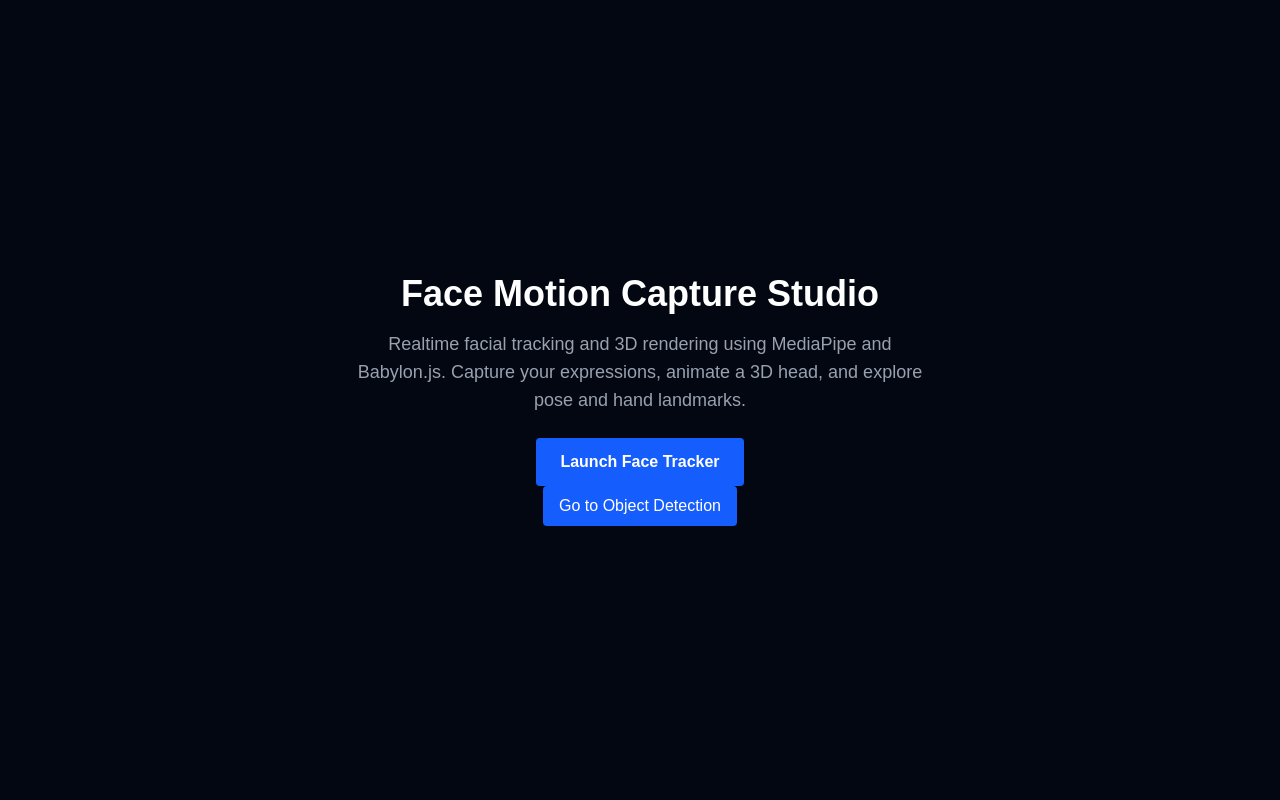
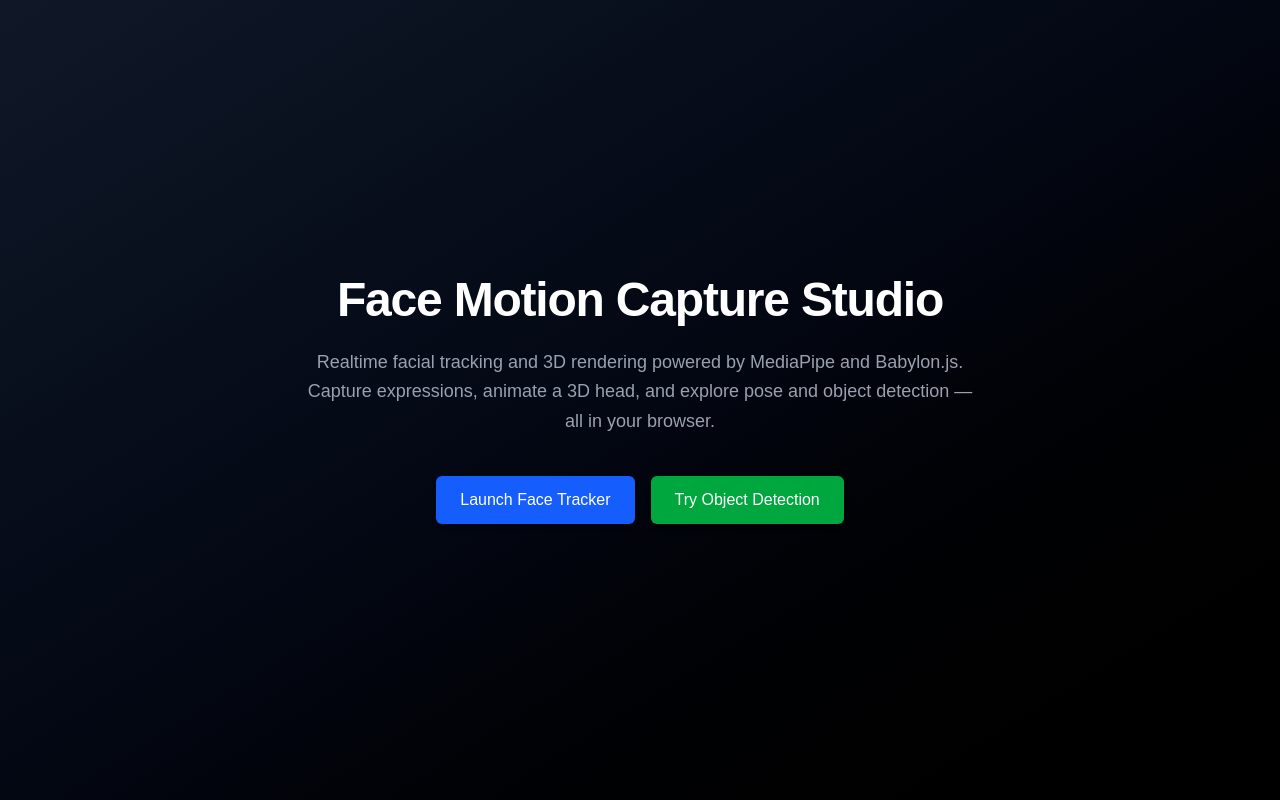
Before and after one commit to maiChuong/cmpro-gaomotion, a Next.js app: page / in a window 1280 px wide. Built offline with nearby package versions, Linux system fonts and the light colour scheme.

Commit message:
Update UI

```diff
--- a/app/page.tsx
+++ b/app/page.tsx
@@ -4,22 +4,30 @@
 
 export default function HomePage() {
   return (
-    <main className="flex min-h-screen flex-col items-center justify-center bg-gray-950 text-white">
-      <h1 className="text-4xl font-bold mb-4">Face Motion Capture Studio</h1>
-      <p className="text-lg mb-6 text-gray-400 max-w-xl text-center">
-        Realtime facial tracking and 3D rendering using MediaPipe and Babylon.js. Capture your expressions, animate a 3D head, and explore pose and hand landmarks.
+    <main className="min-h-screen bg-gradient-to-br from-gray-900 via-gray-950 to-black text-white flex items-center justify-center px-6">
+      <div className="max-w-2xl text-center">
+        <h1 className="text-5xl font-extrabold mb-6 tracking-tight">
+          Face Motion Capture Studio
+        </h1>
+        <p className="text-lg text-gray-400 mb-10 leading-relaxed">
+          Realtime facial tracking and 3D rendering powered by MediaPipe and Babylon.js. Capture expressions, animate a 3D head, and explore pose and object detection — all in your browser.
         </p>
+
+        <div className="flex flex-col sm:flex-row gap-4 justify-center">
           <Link
             href="/face-tracker"
-        className="px-6 py-3 bg-blue-600 hover:bg-blue-700 rounded text-white font-semibold transition"
+            className="px-6 py-3 bg-blue-600 hover:bg-blue-700 rounded-md text-white font-medium transition shadow-md"
           >
             Launch Face Tracker
           </Link>
-      <Link href="/object-detection">
-        <button className="bg-blue-600 text-white px-4 py-2 rounded hover:bg-blue-700">
-          Go to Object Detection
-        </button>
+          <Link
+            href="/object-detection"
+            className="px-6 py-3 bg-green-600 hover:bg-green-700 rounded-md text-white font-medium transition shadow-md"
+          >
+            Try Object Detection
           </Link>
+        </div>
+      </div>
     </main>
   );
 }
```
Also changed, not shown: 1 other file (tests, documents, lock files or other folders). Lines whose indentation alone changed are shown as unchanged.
